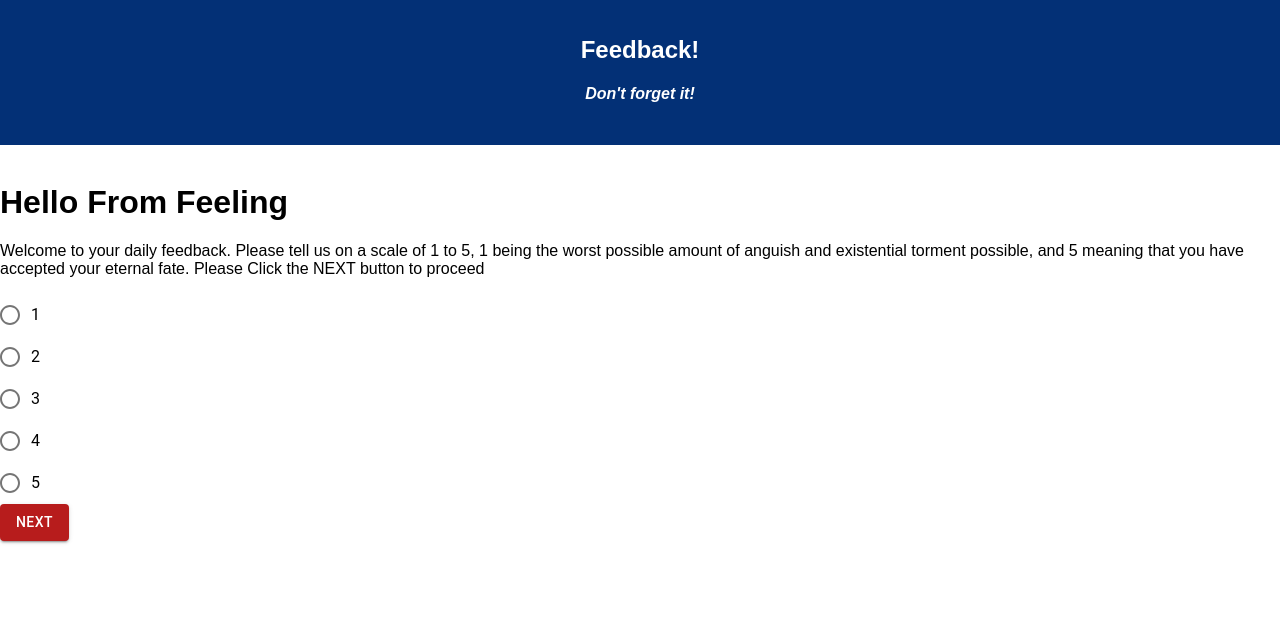
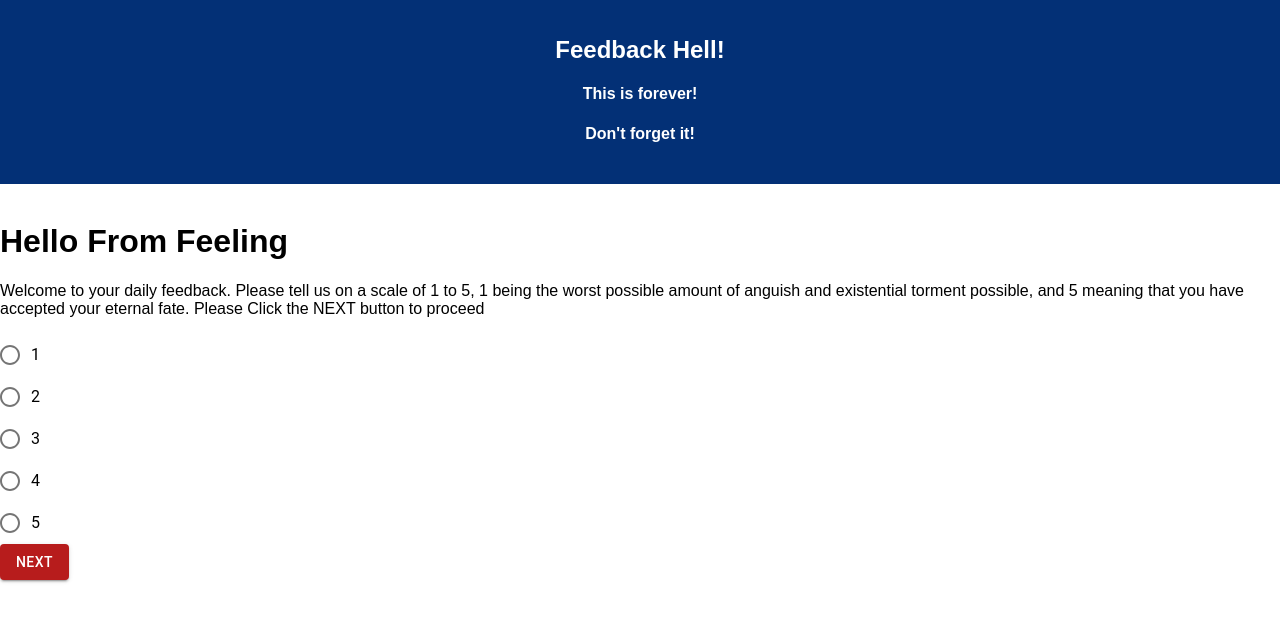
Before and after one commit to Chris0Bannon/redux-feedback, a React (Create React App) app: page /#/feeling in a window 1280 px wide. Shown: the top 622 px of the page. Built offline with nearby package versions, Linux system fonts and the light colour scheme.

Commit message:
creates state in relavant Components, connects review to the reduxStore, minor jsx changes

```diff
--- a/src/components/App/App.js
+++ b/src/components/App/App.js
@@ -33,9 +33,10 @@ class App extends Component {
         <Router>
           <div className="App">
             <header className="App-header">
-              <h1 className="App-title">Feedback!</h1>
+              <h1 className="App-title">Feedback Hell!</h1>
+              <h4>This is forever!</h4>
               <h4>
-                <i>Don't forget it!</i>
+                Don't forget it!
               </h4>
             </header>
             <br />
--- a/src/components/Comments/Comments.jsx
+++ b/src/components/Comments/Comments.jsx
@@ -9,6 +9,10 @@ import TextField from '@material-ui/core/TextField';
 
 
 class Comments extends Component {
+  state = {
+    comments: 0
+  };
+
   nextHandler = event => {
     console.log("you clicked the next button");
 
@@ -38,7 +42,7 @@ class Comments extends Component {
             defaultValue=""
             margin="normal"
             variant="outlined"
-            onChange = {this.handleChange}
+            onChange={this.handleChange}
           />
           <Button variant="contained" color="primary" type="submit">
             NEXT
--- a/src/components/Feeling/Feeling.jsx
+++ b/src/components/Feeling/Feeling.jsx
@@ -11,7 +11,12 @@ import CssBaseLine from "@material-ui/core/CssBaseline";
 
 
 class Feeling extends Component {
-  nextHandler = event => {
+
+  state = {
+      feeling: 0,
+  };
+
+    nextHandler = event => {
     event.preventDefault();
     console.log("you clicked the next button");
 
--- a/src/components/Home/Home.jsx
+++ b/src/components/Home/Home.jsx
@@ -27,7 +27,7 @@ class Home extends Component {
           forever! Please click the NEXT button to continue!
         </p>
 
-          <Button variant="contained" color="primary" type="submit">
+          <Button variant="contained" color="primary" onClick = {this.nextHandler}>
             NEXT
           </Button>
       </div>
--- a/src/components/Review/Review.jsx
+++ b/src/components/Review/Review.jsx
@@ -24,4 +24,10 @@ class Review extends Component {
   }
 }
 
-export default connect()(Review);
+const mapStoreToProps = reduxStore => {
+    return {
+        reduxStore
+    }
+}
+
+export default connect(mapStoreToProps)(Review);
--- a/src/components/Supported/Supported.jsx
+++ b/src/components/Supported/Supported.jsx
@@ -10,6 +10,10 @@ import CssBaseLine from "@material-ui/core/CssBaseline";
 
 
 class Supported extends Component {
+  state = {
+    supported: 0
+  };
+
   nextHandler = event => {
     event.preventDefault();
     console.log("you clicked the next button");
--- a/src/components/Understanding/Understanding.jsx
+++ b/src/components/Understanding/Understanding.jsx
@@ -10,6 +10,10 @@ import CssBaseLine from "@material-ui/core/CssBaseline";
 
 
 class Understanding extends Component {
+  state = {
+    understanding: 0
+  };
+
   nextHandler = event => {
     event.preventDefault();
     console.log("you clicked the next button");
```
